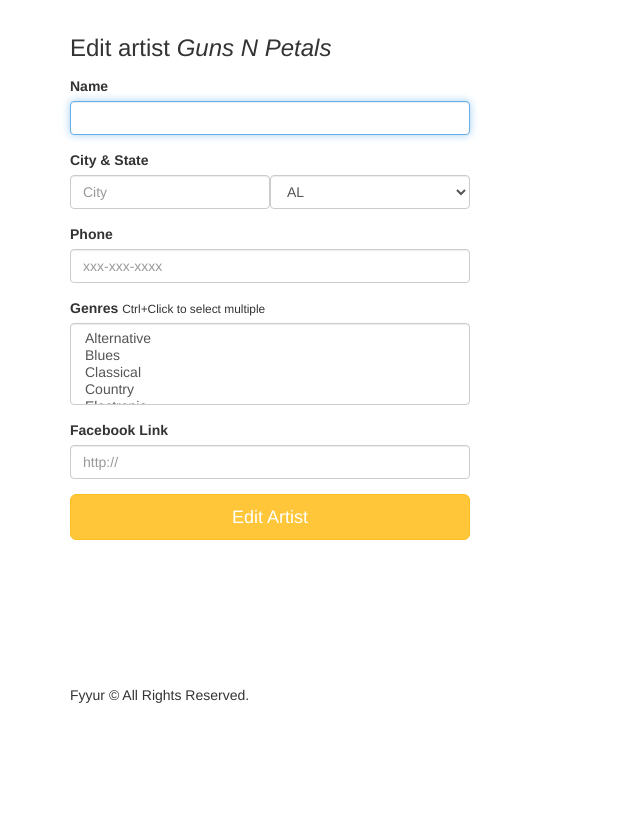
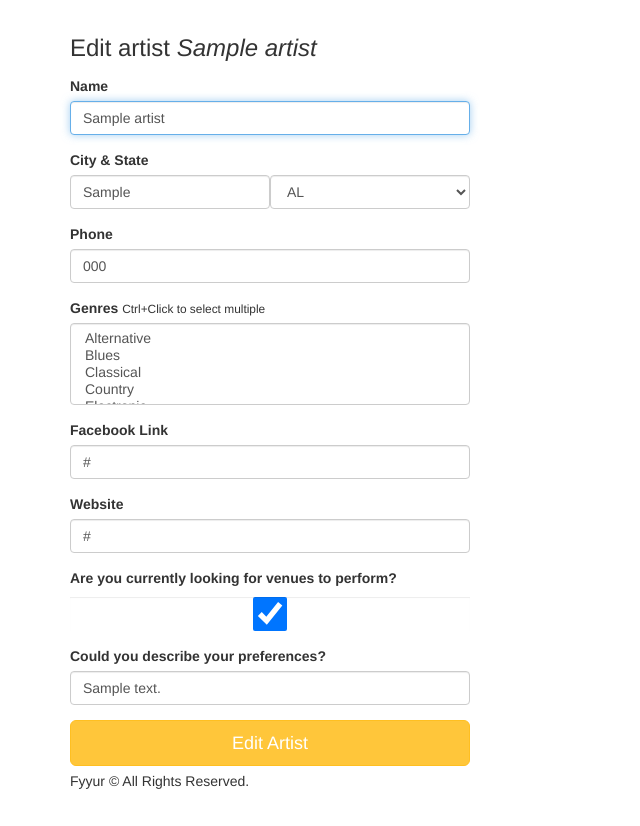
Before and after one commit to yoonspark/fsnd-fyyur, a Flask app: page /artists/1/edit in a window 1280 px wide. Shown: the part 60-886 px from the top of the page, without its empty margins (0-640 px from the left). Before the commit the page ends 763 px from the top, so only its background shows below. Run offline with Flask 2, Linux system fonts and the light colour scheme; tables that the repository leaves empty hold one stand-in row (values such as "Sample post"); some libraries are stand-ins or nearby versions.

Commit message:
Implement controllers for editing artist info

```diff
--- a/app.py
+++ b/app.py
@@ -590,33 +590,65 @@ def create_artist():
 
 
 @app.route('/artists/<int:artist_id>/edit', methods=['GET'])
-def edit_artist(artist_id):
-  form = ArtistForm()
-  artist={
-    "id": 4,
-    "name": "Guns N Petals",
-    "genres": ["Rock n Roll"],
-    "city": "San Francisco",
-    "state": "CA",
-    "phone": "326-123-5000",
-    "website": "https://www.gunsnpetalsband.com",
-    "facebook_link": "https://www.facebook.com/GunsNPetals",
-    "seeking_venue": True,
-    "seeking_description": "Looking for shows to perform at in the San Francisco Bay Area!",
-    "image_link": "https://images.unsplash.com/photo-1549213783-8284d0336c4f?ixlib=rb-1.2.1&ixid=eyJhcHBfaWQiOjEyMDd9&auto=format&fit=crop&w=300&q=80"
-  }
-  # TODO: populate form with fields from artist with ID <artist_id>
-  return render_template('forms/edit_artist.html', form=form, artist=artist)
+def edit_artist_form(artist_id):
+    a = Artist.query.get(artist_id)
+    if not a:
+        abort(404)
+    artist = a.to_dict()
+
+    # Populate form with existing values
+    form = ArtistForm()
+    form.name.data = artist['name']
+    form.city.data = artist['city']
+    form.state.data = artist['state']
+    form.phone.data = artist['phone']
+    form.image_link.data = artist['image_link']
+    form.facebook_link.data = artist['facebook_link']
+    form.website.data = artist['website']
+    form.seeking_venue.data = artist['seeking_venue']
+    form.seeking_description.data = artist['seeking_description']
+    form.genres.data = artist['genres']
+
+    return render_template('forms/edit_artist.html', form=form, artist=artist)
+
 
 @app.route('/artists/<int:artist_id>/edit', methods=['POST'])
-def edit_artist_submission(artist_id):
-  # TODO: take values from the form submitted, and update existing
-  # artist record with ID <artist_id> using the new attributes
+def edit_artist(artist_id):
+    a = Artist.query.get(artist_id)
+    if not a:
+        abort(404)
+    aid = a.id
 
-  return redirect(url_for('show_artist', artist_id=artist_id))
+    # Update artist info
+    a.name = request.form.get('name')
+    a.city = request.form.get('city')
+    a.state = request.form.get('state')
+    a.phone = request.form.get('phone')
+    a.image_link = request.form.get('image_link')
+    a.facebook_link = request.form.get('facebook_link')
+    a.website = request.form.get('website')
+    a.seeking_venue = request.form.get('seeking_venue')
+    a.seeking_description = request.form.get('seeking_description')
+    a.genres = [get_genre(name=g) for g in request.form.getlist('genres')]
 
+    # Save into database
+    error = False
+    try:
+        db.session.add(a)
+        db.session.commit()
+    except:
+        error = True
+        db.session.rollback()
+        print(sys.exc_info())
+    finally:
+        db.session.close()
+    if error:
+        flash('An error occurred. Artist <ID: ' + str(aid) + '> could not be updated.')
+        abort(400)
+    else:
+        flash('Artist <ID: ' + str(aid) + '> was successfully updated!')
 
-
+    return redirect(url_for('show_artist', artist_id=artist_id))
 
 #  Shows
 #  ----------------------------------------------------------------
--- a/templates/forms/edit_artist.html
+++ b/templates/forms/edit_artist.html
@@ -29,9 +29,21 @@
         {{ form.genres(class_ = 'form-control', placeholder='Genres, separated by commas', autofocus = true) }}
       </div>
       <div class="form-group">
-          <label for="genres">Facebook Link</label>
-          {{ form.facebook_link(class_ = 'form-control', placeholder='http://', autofocus = true) }}
-        </div>
+        <label for="facebook_link">Facebook Link</label>
+        {{ form.facebook_link(class_ = 'form-control', placeholder='http://', autofocus = true) }}
+      </div>
+      <div class="form-group">
+        <label for="website">Website</label>
+        {{ form.website(class_ = 'form-control', placeholder='http://', autofocus = true) }}
+      </div>
+      <div class="form-group">
+        <label for="seeking_venue">Are you currently looking for venues to perform?</label>
+        {{ form.seeking_venue(class_ = 'form-control', autofocus = true) }}
+      </div>
+      <div class="form-group">
+        <label for="seeking_description">Could you describe your preferences?</label>
+        {{ form.seeking_description(class_ = 'form-control', autofocus = true) }}
+      </div>
       <input type="submit" value="Edit Artist" class="btn btn-primary btn-lg btn-block">
     </form>
   </div>
```
